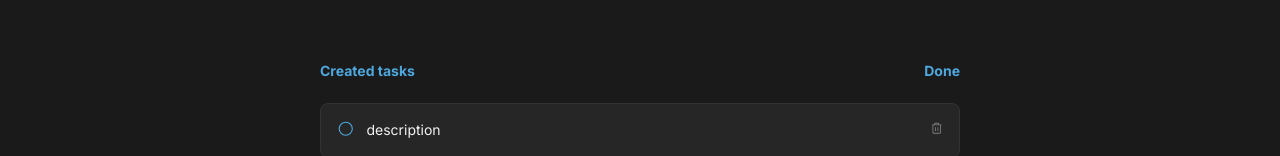
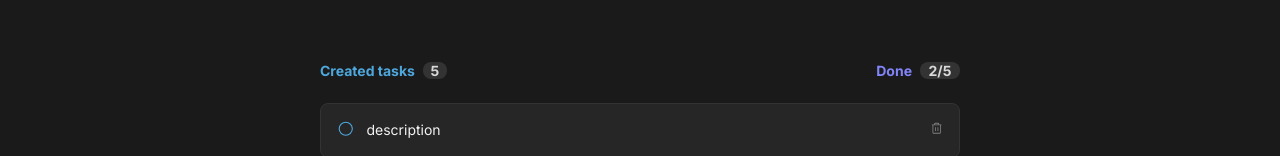
Before and after one commit to meanifreitas/todo-list, a React (Vite) app: page / in a window 1280 px wide. Shown: the part 214-370 px from the top of the page. Built offline with nearby package versions, Linux system fonts and the light colour scheme.

Commit message:
Created and done tasks counter

```diff
--- a/src/components/Tasks.jsx
+++ b/src/components/Tasks.jsx
@@ -1,12 +1,12 @@
 import Task from './Task';
 import styles from './Tasks.module.css';
 
-const Tasks = ({tasks}) => {
+const Tasks = ({createdCount = 5, doneCount='2/5'}) => {
   return (
     <section className={styles.container}>
       <div className={styles.links}>
-        <a href="#">Created tasks</a>
-        <a href="#">Done</a>
+        <a href="#" className={styles.created}>Created tasks <span className={styles.createdCount}>{createdCount}</span></a>
+        <a href="#" className={styles.done}>Done <span className={styles.doneCount}>{doneCount}</span></a>
       </div>
       <div className={styles.tasks}>
         <Task />
--- a/src/components/Tasks.module.css
+++ b/src/components/Tasks.module.css
@@ -13,10 +13,39 @@
 
 .links a {
   text-decoration: none;
-  color: var(--blue);
   font-size: .875rem;
   font-weight: 700;
   line-height: normal;
+}
+
+.created {
+  color: var(--blue);
+  display: flex;
+  gap: .5rem;
+}
+
+.createdCount {
+  background-color: var(--gray-400);
+  color: var(--gray-200);
+  border-radius: 8px;
+  width: 1.5rem;
+  display: flex;
+  justify-content: center;
+}
+
+.done {
+  color: var(--purple);
+  display: flex;
+  gap: .5rem;
+}
+
+.doneCount {
+  background-color: var(--gray-400);
+  color: var(--gray-200);
+  border-radius: 8px;
+  width: 2.5rem;
+  display: flex;
+  justify-content: center;
 }
 
 .tasks {
```
